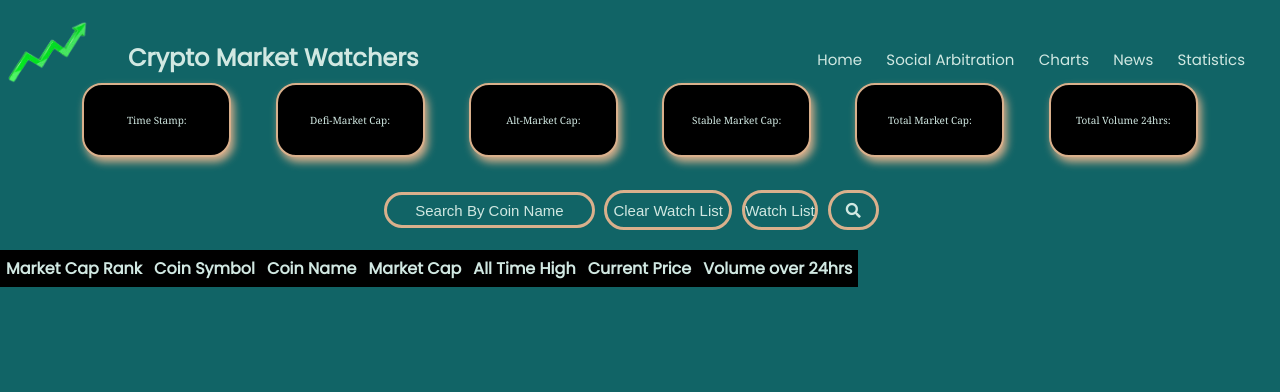
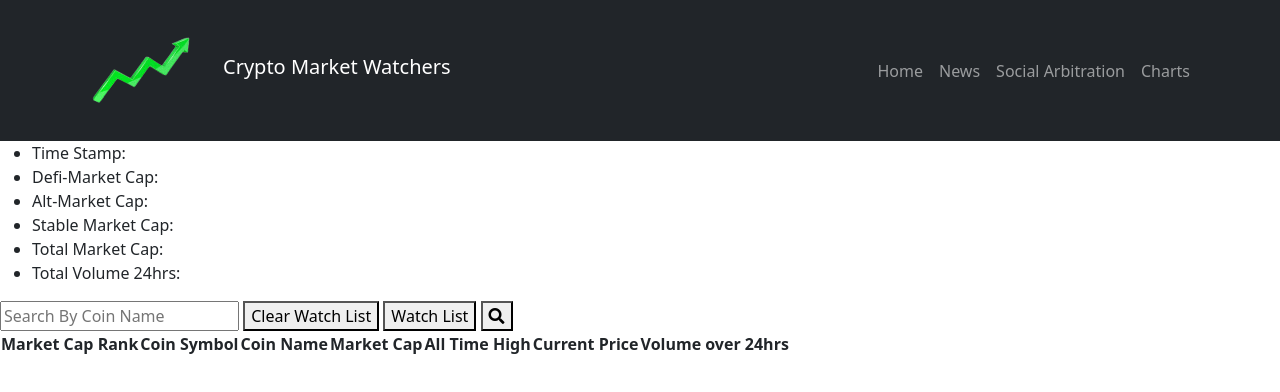
Before and after one commit to mattsnyde/CryptoInfo, a plain HTML site: page index.html in a window 1280 px wide. Drawn offline with nearby package versions, Linux system fonts and the light colour scheme; no server answers.

Commit message:
Design overhaul pt1

```diff
--- a/index.html
+++ b/index.html
@@ -4,6 +4,12 @@
     <meta charset="UTF-8" />
     <meta http-equiv="X-UA-Compatible" content="IE=edge" />
     <meta name="viewport" content="width=device-width, initial-scale=1.0" />
+    <link
+    href="https://cdn.jsdelivr.net/npm/bootstrap@5.0.2/dist/css/bootstrap.min.css"
+    rel="stylesheet"
+    integrity="sha384-EVSTQN3/azprG1Anm3QDgpJLIm9Nao0Yz1ztcQTwFspd3yD65VohhpuuCOmLASjC"
+    crossorigin="anonymous"
+  />
     <title>Crypto Information</title>
     <link
       rel="stylesheet"
@@ -11,16 +17,37 @@
       integrity="sha512-iBBXm8fW90+nuLcSKlbmrPcLa0OT92xO1BIsZ+ywDWZCvqsWgccV3gFoRBv0z+8dLJgyAHIhR35VZc2oM/gI1w=="
       crossorigin="anonymous"
     />
-    <link rel="stylesheet" href="style.css" />
+    <!-- <link rel="stylesheet" href="style.css" /> -->
+    <link rel="stylesheet" href="newstyle.css">
   </head>
   <body>
-    <nav>
-      <input type="checkbox" id="check" />
+    <nav class="navbar navbar-expand-lg bg-dark navbar-dark">
+      <div class="container">
+        <img class="img-custom navbar-brand logo" src="img/greenarrow2.png" alt="" />
+        <h2 class="navbar-brand logo">Crypto Market Watchers</h2>
+        <button class="navbar-toggler" type="button" data-bs-toggle="collapse" data-bs-target="#navmenu"><span class="navbar-toggler-icon"></span></button>
+        <div class="collapse navbar-collapse" id="navmenu">
+          <ul class="navbar-nav ms-auto">
+            <li class="nav-item">
+              <a href="index.html" class="nav-link">Home</a>
+            </li>
+            <li class="nav-item">
+              <a href="#" class="nav-link">News</a>
+            </li>
+            <li class="nav-item">
+              <a href="socialArbitration.html" class="nav-link">Social Arbitration</a>
+            </li>
+            <li class="nav-item">
+              <a href="#" class="nav-link">Charts</a>
+            </li>
+          </ul>
+        </div>
+      </div>
+      <!-- <input type="checkbox" id="check" />
       <label for="check">
         <i class="fas fa-bars" id="btn"></i>
         <i class="fas fa-times" id="cancel"></i>
       </label>
-      <img class="logo" src="img/greenarrow2.png" alt="" />
       <h1 class="title">Crypto Market Watchers</h1>
       <ul class = 'header'>
         <li class="home" id="home"><a href="index.html">Home</a></li>
@@ -30,7 +57,7 @@
         <li class="charts" id="charts"><a href="#">Charts</a></li>
         <li class="news" id="news"><a href="#">News</a></li>
         <li class="statistics" id="statistics"><a href="#">Statistics</a></li>
-      </ul>
+      </ul> -->
     </nav>
      <div class="stats">
         <ul>
@@ -70,6 +97,7 @@
                 <th>Volume over 24hrs</th>
             </tr>
        </table>
+       <script src="https://cdn.jsdelivr.net/npm/bootstrap@5.0.2/dist/js/bootstrap.bundle.min.js" integrity="sha384-MrcW6ZMFYlzcLA8Nl+NtUVF0sA7MsXsP1UyJoMp4YLEuNSfAP+JcXn/tWtIaxVXM" crossorigin="anonymous"></script>
     <script src="script.js"></script>
   </body>
 </html>
--- /dev/null
+++ b/newstyle.css
@@ -0,0 +1,4 @@
+.img-custom {
+  width: 125px;
+  height: 125px;
+}
```
Also changed, not shown: socialArbitration.html (+1 -0 lines).
